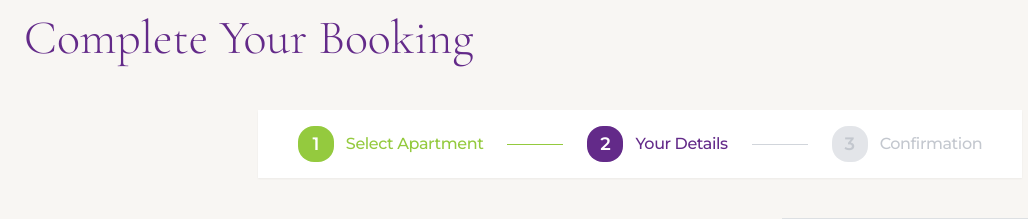
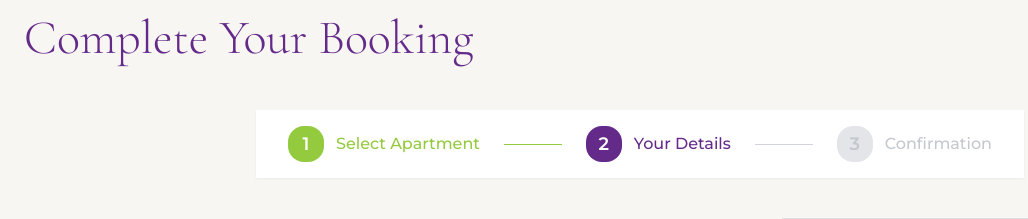
Before and after one commit to mikadojnr/enis_apartment, a Flask app: page /bookings/new in a window 1280 px wide. Shown: the part 166-385 px from the top of the page, without its empty margins (0-1028 px from the left). Run offline with Flask 3, Linux system fonts and the light colour scheme; some libraries are stand-ins or nearby versions.

Commit message:
responsive edit on the progress

```diff
--- a/app/templates/bookings/new.html
+++ b/app/templates/bookings/new.html
@@ -14,24 +14,39 @@
         </div>
 
         <!-- Progress Steps -->
-        <div class="mb-10 flex justify-center">
-            <div class="inline-flex items-center gap-x-6 bg-white shadow-sm px-10 py-4" id="progressContainer">
-                <div class="flex items-center gap-x-3" id="step1">
-                    <div class="w-9 h-9 bg-[#94CA3E] text-white text-lg font-semibold rounded-2xl flex items-center justify-center">1</div>
-                    <span class="text-[#94CA3E] font-medium text-base tracking-tight">Select Apartment</span>
+        <div class="mb-10 flex justify-center px-4">
+            <div class="flex flex-wrap sm:flex-nowrap items-center justify-center gap-3 sm:gap-x-6 bg-white shadow-sm px-4 sm:px-8 py-4 w-full max-w-3xl">
+
+                <!-- Step 1 -->
+                <div class="flex items-center gap-x-2 sm:gap-x-3">
+                    <div class="w-8 h-8 sm:w-9 sm:h-9 bg-[#94CA3E] text-white text-sm sm:text-lg font-semibold rounded-2xl flex items-center justify-center">1</div>
+                    <span class="text-[#94CA3E] font-medium text-xs sm:text-base whitespace-nowrap">
+                        Select Apartment
+                    </span>
                 </div>
-                <div class="h-px w-14 bg-[#94CA3E]" id="line1"></div>
 
-                <div class="flex items-center gap-x-3" id="step2">
-                    <div class="w-9 h-9 bg-[#632A89] text-white text-lg font-semibold rounded-2xl flex items-center justify-center">2</div>
-                    <span class="text-[#632A89] font-medium text-base tracking-tight">Your Details</span>
+                <!-- Line -->
+                <div class="hidden sm:block flex-1 h-px bg-[#94CA3E] max-w-[60px]"></div>
+
+                <!-- Step 2 -->
+                <div class="flex items-center gap-x-2 sm:gap-x-3">
+                    <div class="w-8 h-8 sm:w-9 sm:h-9 bg-[#632A89] text-white text-sm sm:text-lg font-semibold rounded-2xl flex items-center justify-center">2</div>
+                    <span class="text-[#632A89] font-medium text-xs sm:text-base whitespace-nowrap">
+                        Your Details
+                    </span>
                 </div>
-                <div class="h-px w-14 bg-gray-300" id="line2"></div>
 
-                <div class="flex items-center gap-x-3 opacity-60" id="step3">
-                    <div class="w-9 h-9 bg-gray-300 text-gray-400 text-lg font-semibold rounded-2xl flex items-center justify-center">3</div>
-                    <span class="text-gray-400 font-medium text-base tracking-tight">Confirmation</span>
+                <!-- Line -->
+                <div class="hidden sm:block flex-1 h-px bg-gray-300 max-w-[60px]"></div>
+
+                <!-- Step 3 -->
+                <div class="flex items-center gap-x-2 sm:gap-x-3 opacity-60">
+                    <div class="w-8 h-8 sm:w-9 sm:h-9 bg-gray-300 text-gray-400 text-sm sm:text-lg font-semibold rounded-2xl flex items-center justify-center">3</div>
+                    <span class="text-gray-400 font-medium text-xs sm:text-base whitespace-nowrap">
+                        Confirmation
+                    </span>
                 </div>
+
             </div>
         </div>
 
```
